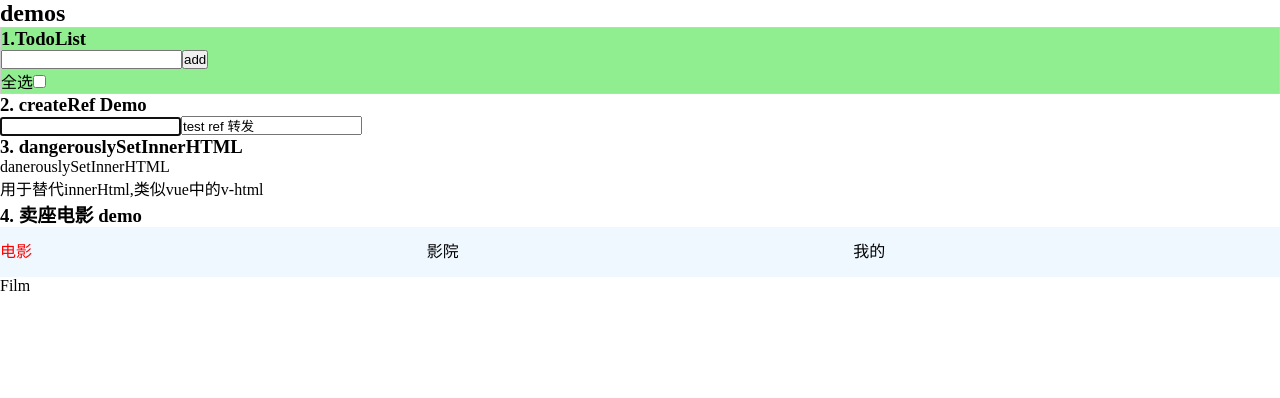
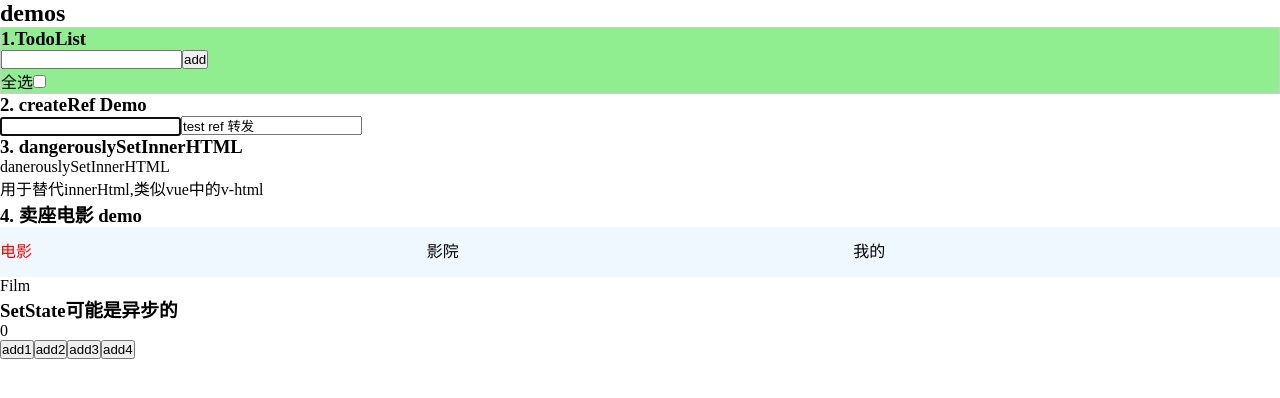
Before and after one commit to chenzeqin/react-qianfeng, a React (Create React App) app in the folder react-ts/: page / in a window 1280 px wide. Shown: the top 398 px of the page. Built offline with nearby package versions, Linux system fonts and the light colour scheme.

Commit message:
demo: setState

```diff
--- a/react-ts/src/demos/index.tsx
+++ b/react-ts/src/demos/index.tsx
@@ -3,6 +3,7 @@ import TodoList from './todo-list';
 import CreateRefDemo from './createRef';
 import DangerouslySetInnerHTML from './dangerouslySetInnerHTML';
 import MaiZuo from './maizuo';
+import SetStateDemo from './setState/index'
 
 export default function Demos() {
   return (
@@ -16,6 +17,8 @@ export default function Demos() {
       <DangerouslySetInnerHTML></DangerouslySetInnerHTML>
       {/* 4. 实现MaiZuo功能 */}
       <MaiZuo></MaiZuo>
+      {/* 5. setState， 可能是异步的 */}
+      <SetStateDemo></SetStateDemo>
     </div>
   );
 }
--- /dev/null
+++ b/react-ts/src/demos/setState/index.tsx
@@ -0,0 +1,73 @@
+import React, { Component } from 'react';
+
+interface DataState {
+  count: number;
+}
+
+export default class SetStateDemo extends Component {
+  state: DataState = {
+    count: 0,
+  };
+  // 异步，合并更新。  执行多次后，只加一次
+  handleClick1 = () => {
+    this.setState({ count: Math.random() + 1 });
+    console.log(this.state.count);
+    this.setState({ count: Math.random() + 1 });
+    console.log(this.state.count);
+    this.setState({ count: Math.random() + 1 });
+    console.log(this.state.count);
+  };
+  // v18.2 新版本也是异步
+  handleClick2 = () => {
+    setTimeout(() => {
+      this.setState({ count: Math.random() + 1 });
+      console.log(this.state.count);
+      this.setState({ count: Math.random() + 1 });
+      console.log(this.state.count);
+      this.setState({ count: Math.random() + 1 });
+      console.log(this.state.count);
+    }, 0);
+  };
+  // 调用两次，执行两次
+  handleClick3 = () => {
+    // 依赖上一个值，需要写成函数形式
+    this.setState((state: Readonly<DataState>) => {
+      return { count: state.count + 1 };
+    });
+    this.setState(
+      (state: Readonly<DataState>) => {
+        return { count: state.count + 1 };
+      },
+      () => {
+        // 回调中获取最新的state
+        console.log(this.state.count);
+      }
+    );
+  };
+  componentDidMount() {
+    console.log('componentDidMount')
+    // v18.2 新版本也是异步
+    document.getElementById('add4')?.addEventListener('click', () => {
+      this.setState({ count: Math.random() + 1 });
+      console.log(this.state.count);
+      this.setState({ count: Math.random() + 1 });
+      console.log(this.state.count);
+      this.setState({ count: Math.random() + 1 });
+      console.log(this.state.count);
+    });
+  }
+
+  render() {
+    const { count } = this.state;
+    return (
+      <div>
+        <h3>SetState可能是异步的</h3>
+        <p>{count}</p>
+        <button onClick={this.handleClick1}>add1</button>
+        <button onClick={this.handleClick2}>add2</button>
+        <button onClick={this.handleClick3}>add3</button>
+        <button id="add4">add4</button>
+      </div>
+    );
+  }
+}
--- a/react-ts/src/index.tsx
+++ b/react-ts/src/index.tsx
@@ -7,9 +7,9 @@ const root = ReactDOM.createRoot(
   document.getElementById('root') as HTMLElement
 );
 root.render(
-  <React.StrictMode>
+  // <React.StrictMode>
     <App />
-  </React.StrictMode>
+  // </React.StrictMode>
 );
 
 // If you want to start measuring performance in your app, pass a function
```
Also changed, not shown: react-ts/src/demos/todo-list/Footer.tsx (+7 -2 lines).
